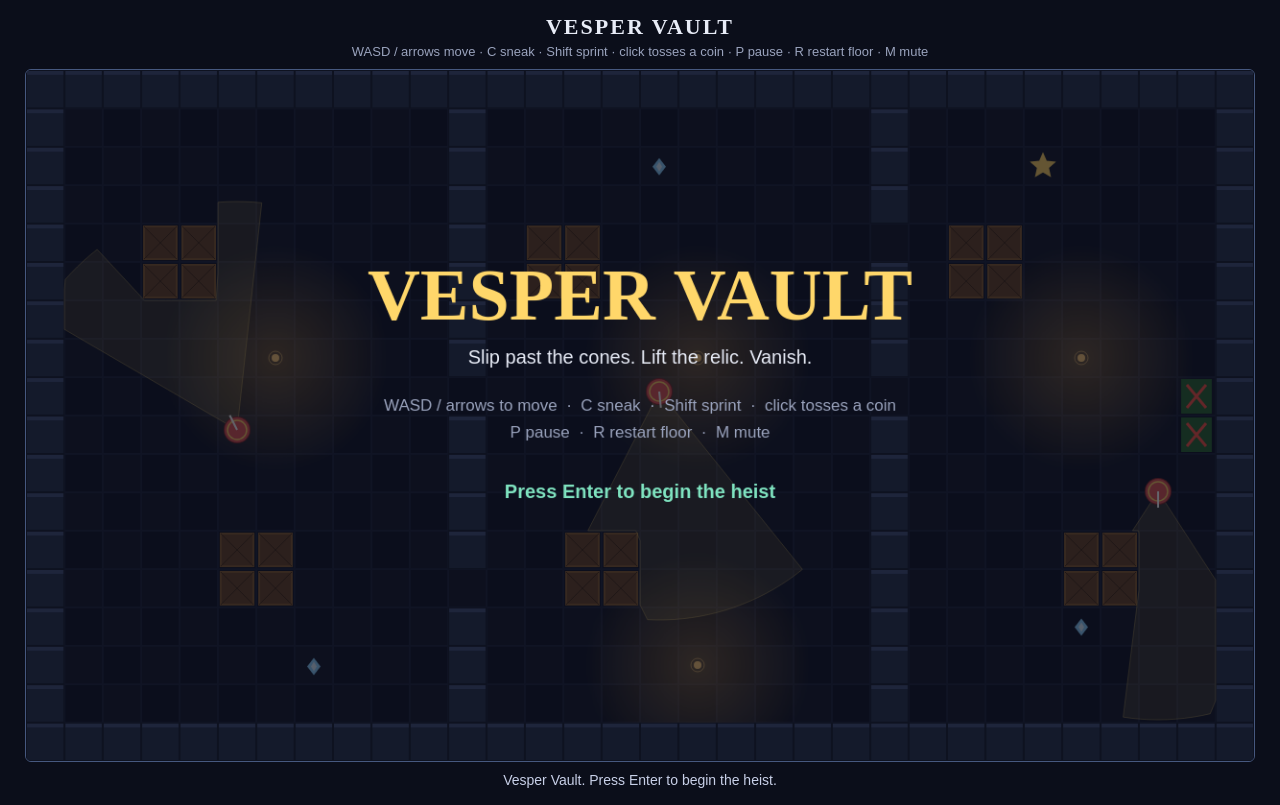
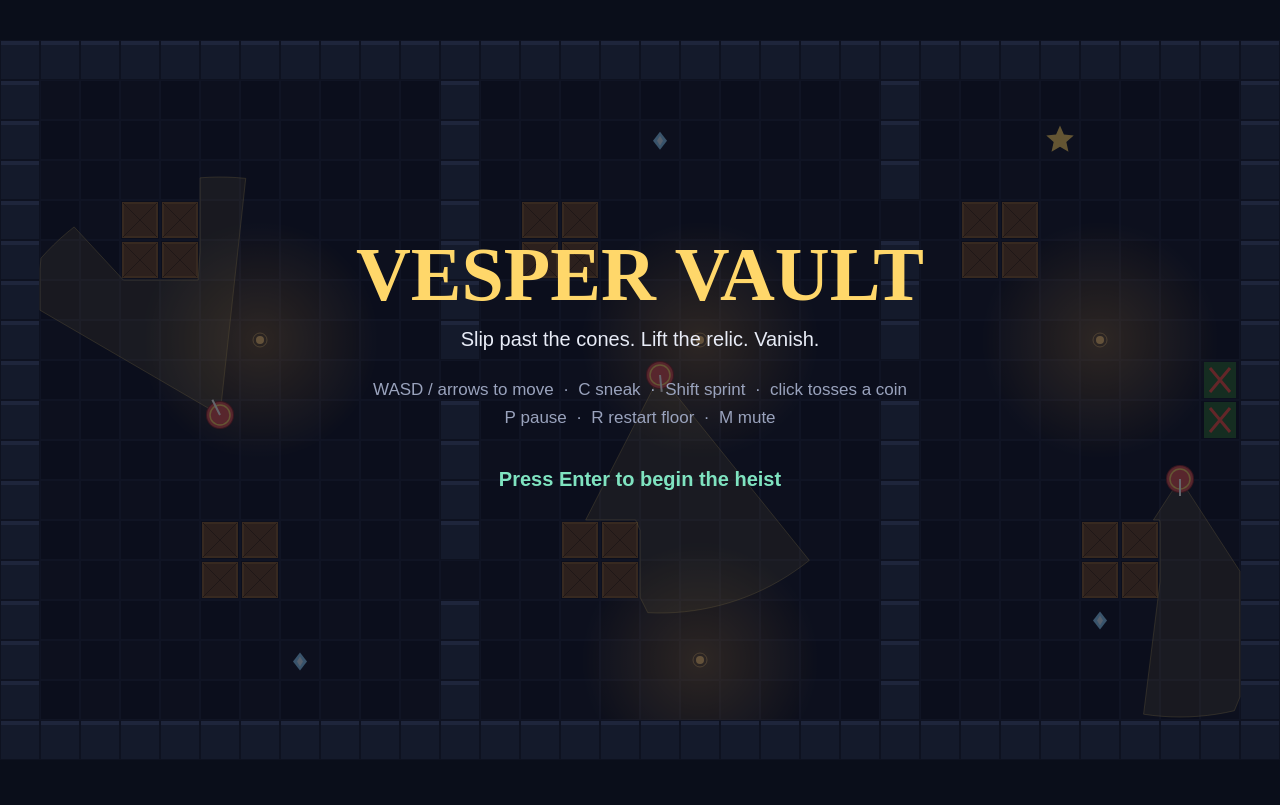
Before and after one commit to suwanangcrew025-ops/makefun-stealth-game, a website with bundled scripts: page game/index.html in a window 1280 px wide. Built offline with nearby package versions, Linux system fonts and the light colour scheme.

Commit message:
Vesper Vault: a stealth game in three floors

```diff
--- a/game/index.html
+++ b/game/index.html
@@ -1,39 +1,20 @@
-<!DOCTYPE html>
+<!doctype html>
 <html lang="en">
 <head>
 <meta charset="utf-8">
+<title>Vesper Vault — a stealth game</title>
 <meta name="viewport" content="width=device-width, initial-scale=1">
 <link rel="icon" href="data:,">
-<title>Vesper Vault — a stealth game in three floors</title>
 <style>
-  html, body { margin: 0; padding: 0; background: #0b0e1a; }
-  body {
-    font-family: sans-serif;
-    color: #e8ecf7;
-    display: flex;
-    flex-direction: column;
-    align-items: center;
-    min-height: 100vh;
-  }
-  h1 { font-family: serif; font-size: 22px; margin: 14px 0 4px; letter-spacing: 2px; }
-  p.hint { margin: 0 0 10px; color: #9aa3bd; font-size: 13px; }
-  canvas {
-    width: 1280px;
-    height: 720px;
-    max-width: 96vw;
-    max-height: calc(96vw * 0.5625);
-    background: #0b0e1a;
-    border: 1px solid #46587f;
-    border-radius: 6px;
-  }
-  #status { margin: 10px 0 16px; font-size: 14px; color: #c8d0e8; min-height: 1.2em; }
+  html, body { margin: 0; padding: 0; background: #0a0e1a; }
+  body { display: flex; align-items: center; justify-content: center; min-height: 100vh; }
+  canvas { display: block; width: 1280px; height: 720px; max-width: 100vw; max-height: 100vh; }
+  #status { position: absolute; width: 1px; height: 1px; overflow: hidden; clip: rect(0 0 0 0); white-space: nowrap; }
 </style>
 </head>
 <body>
-<h1>VESPER VAULT</h1>
-<p class="hint">WASD / arrows move &middot; C sneak &middot; Shift sprint &middot; click tosses a coin &middot; P pause &middot; R restart floor &middot; M mute</p>
 <canvas id="game" width="1280" height="720"></canvas>
-<p id="status" aria-live="polite">Vesper Vault. Press Enter to begin the heist.</p>
+<p id="status" aria-live="polite">Vesper Vault — press Enter to begin.</p>
 <script type="module" src="./src/main.js"></script>
 </body>
 </html>
```
